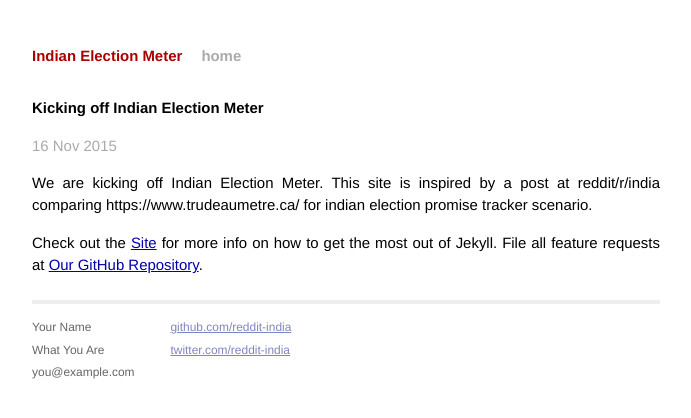
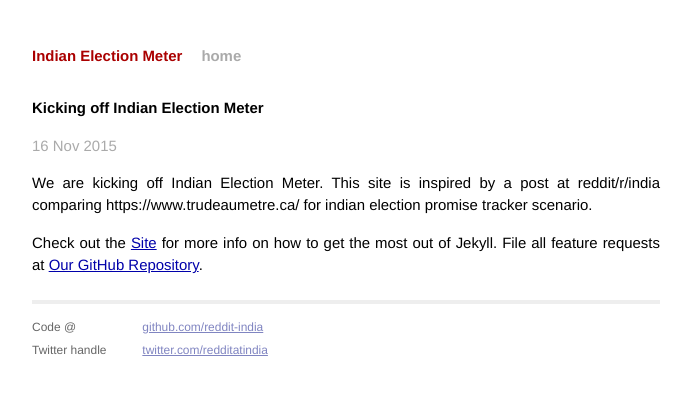
Before and after one commit to reddit-india/indianelectionmeter.github.io, a Jekyll site: the page built from _posts/2015-11-16-kicking-off-indianelectionmeter.markdown, in a window 1280 px wide. Shown: the top 418 px of the page, without its empty margins (294-985 px from the left). Built offline with Jekyll 4.4.1, drawn with Linux system fonts in a browser that asks for light colours; Markdown is read by kramdown in place of the engine named in the settings.

Commit message:
Changed twitter handle

```diff
--- a/_layouts/default.html
+++ b/_layouts/default.html
@@ -26,15 +26,14 @@
           <div class="footer">
             <div class="contact">
               <p>
-                Your Name<br />
-                What You Are<br />
-                you@example.com
+                Code @<br />
+                Twitter handle<br />
               </p>
             </div>
             <div class="contact">
               <p>
                 <a href="https://github.com/reddit-india">github.com/reddit-india</a><br />
-                <a href="https://github.com/reddit-india">twitter.com/reddit-india</a><br />
+                <a href="https://github.com/redditatindia">twitter.com/redditatindia</a><br />
               </p>
             </div>
           </div>
```
Also changed, not shown: 2 other files.
